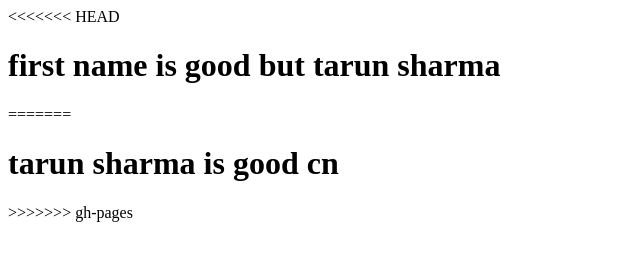
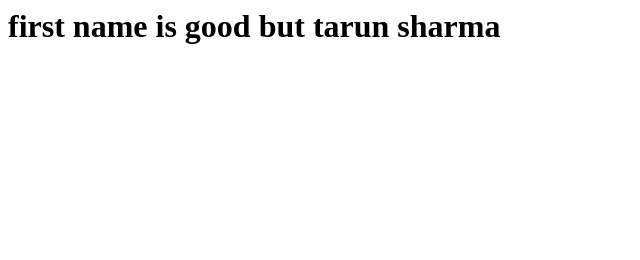
Before and after one commit to tarunsharma01/test, a plain HTML site: page index.html in a window 1280 px wide. Shown: the whole page, without its empty margins (0-640 px from the left). Drawn offline with Linux system fonts and the light colour scheme.

Commit message:
Revert "Merge branch 'gh-pages'"
This reverts commit 485a5cee7ba0c0e0fd4fe293d40e8e0d4b62423c, reversing
changes made to 91ea6819e5b9c5e2d04bc5d7c71bd1d8ab0dc85c.

```diff
--- a/index.html
+++ b/index.html
@@ -1,9 +1,5 @@
 <html>
   <body>
-<<<<<<< HEAD
 <h1> first name is good but tarun sharma </h1>
-=======
-    <h1>tarun sharma is good cn </h1>
->>>>>>> gh-pages
   </body>
 </html>
```
